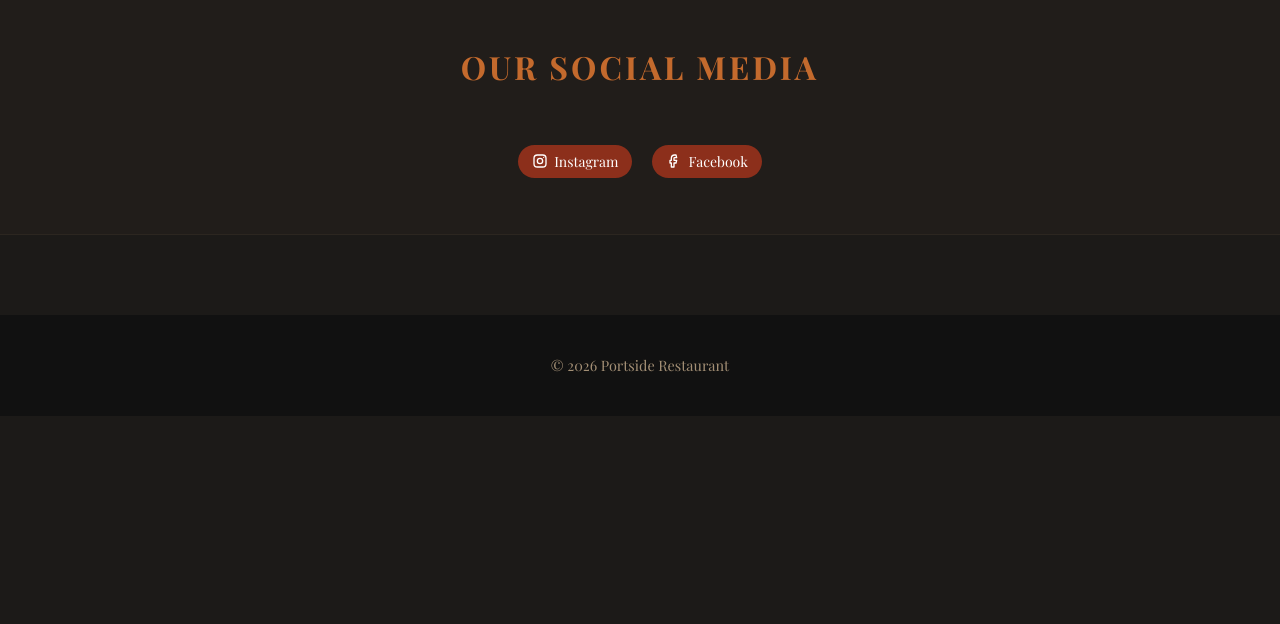
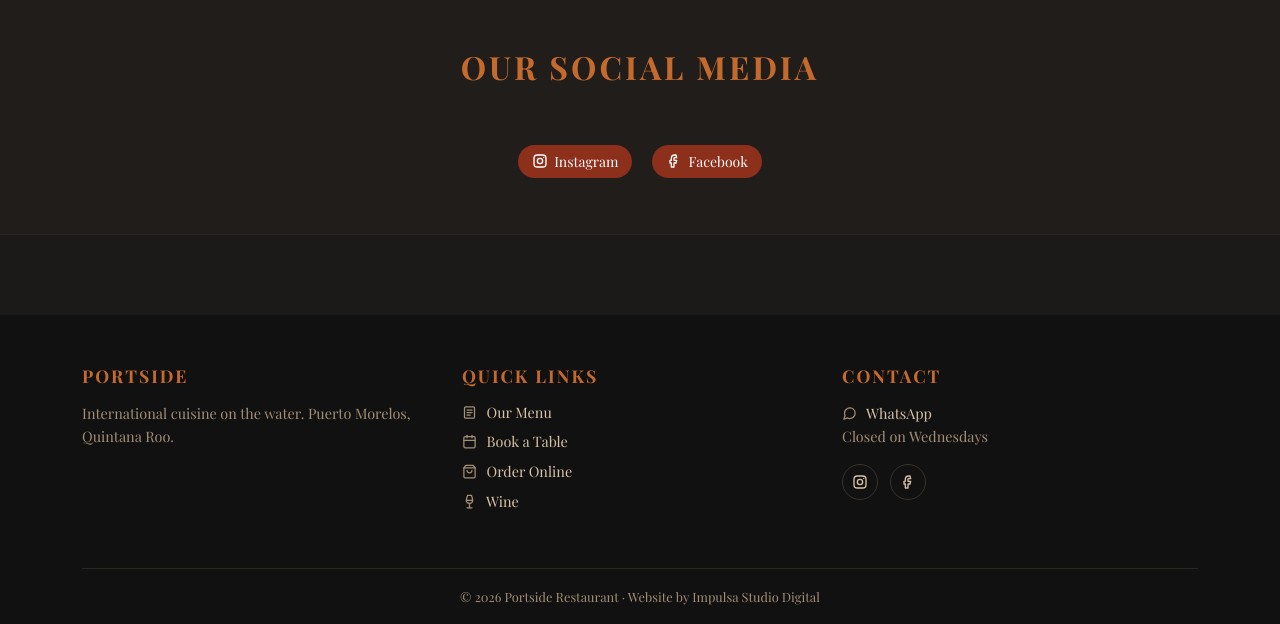
Before and after one commit to juanperdomo-9/entrelenguas-web, a Django app: page /en/ in a window 1280 px wide. Shown: the part 3133-3757 px from the top of the page. Before the commit the page ends 3505 px from the top, so only its background shows below. Run offline with Django 5.2, Linux system fonts and the light colour scheme; some libraries are stand-ins or nearby versions.

Commit message:
Agrega footer consistente en las 13 paginas del sitio
Nuevo partial _footer.html (autocontenido) con marca, accesos rapidos,
contacto/WhatsApp/horario, redes sociales y credito "Impulsa Studio
Digital". Reemplaza el footer basico de lista.html/home_en.html y lo
agrega a las 11 paginas que no tenian ninguno (carrito, checkout,
pickup, confirmaciones, ES/EN).

Co-Authored-By: Claude Sonnet 5 <noreply@anthropic.com>

```diff
--- /dev/null
+++ b/tienda/templates/tienda/_footer.html
@@ -0,0 +1,160 @@
+{% comment %}
+Footer del sitio. Incluir con {% include "tienda/_footer.html" %} antes de
+</body>. En páginas en inglés, pasar footer_idioma="en":
+  {% with footer_idioma="en" %}{% include "tienda/_footer.html" %}{% endwith %}
+Autocontenido (trae su propio <style>), funciona en cualquier página que ya
+cargue Bootstrap.
+{% endcomment %}
+
+<style>
+
+.site-footer{
+background:#111;
+color:#a38f75;
+margin-top:80px;
+padding:50px 0 0;
+font-family:'Playfair Display',serif;
+}
+
+.site-footer h3{
+color:#c46a2d;
+font-size:1.1rem;
+font-weight:700;
+letter-spacing:2px;
+margin-bottom:16px;
+}
+
+.site-footer p{
+color:#a38f75;
+font-size:0.9rem;
+line-height:1.6;
+}
+
+.site-footer a{
+color:#d8c3a5;
+text-decoration:none;
+font-size:0.9rem;
+}
+
+.site-footer a:hover{
+color:#c46a2d;
+}
+
+.site-footer .footer-links li{
+margin-bottom:8px;
+}
+
+.site-footer .footer-icon{
+width:15px;
+height:15px;
+vertical-align:-2px;
+margin-right:6px;
+}
+
+.site-footer .footer-social a{
+display:inline-flex;
+align-items:center;
+justify-content:center;
+width:36px;
+height:36px;
+border:1px solid #3a332c;
+border-radius:50%;
+margin-right:8px;
+}
+
+.site-footer .footer-social .footer-icon{
+margin-right:0;
+width:16px;
+height:16px;
+}
+
+.site-footer .footer-bottom{
+border-top:1px solid #2c2620;
+margin-top:40px;
+padding:18px 0;
+text-align:center;
+font-size:0.8rem;
+}
+
+.site-footer .footer-bottom a{
+color:#a38f75;
+text-decoration:underline;
+}
+
+</style>
+
+<footer class="site-footer">
+<div class="container">
+
+<div class="row gy-4 text-center text-md-start">
+
+<div class="col-md-4">
+<h3>PORTSIDE</h3>
+{% if footer_idioma == "en" %}
+<p>International cuisine on the water. Puerto Morelos, Quintana Roo.</p>
+{% else %}
+<p>Cocina internacional frente al mar. Puerto Morelos, Quintana Roo.</p>
+{% endif %}
+</div>
+
+<div class="col-md-4">
+<h3>{% if footer_idioma == "en" %}QUICK LINKS{% else %}ACCESOS RÁPIDOS{% endif %}</h3>
+<ul class="list-unstyled footer-links">
+<li>
+<svg class="footer-icon" viewBox="0 0 24 24" fill="none" stroke="currentColor" stroke-width="2" stroke-linecap="round" stroke-linejoin="round"><rect x="4" y="3" width="16" height="18" rx="2"></rect><line x1="8" y1="8" x2="16" y2="8"></line><line x1="8" y1="12" x2="16" y2="12"></line><line x1="8" y1="16" x2="13" y2="16"></line></svg>
+<a href="https://drive.google.com/file/d/12gw1WE7boidTD3wIRLO3R2IlW9Zr7w_m/view?usp=drivesdk" target="_blank">{% if footer_idioma == "en" %}Our Menu{% else %}Nuestro Menú{% endif %}</a>
+</li>
+<li>
+<svg class="footer-icon" viewBox="0 0 24 24" fill="none" stroke="currentColor" stroke-width="2" stroke-linecap="round" stroke-linejoin="round"><rect x="3" y="4" width="18" height="18" rx="2"></rect><line x1="16" y1="2" x2="16" y2="6"></line><line x1="8" y1="2" x2="8" y2="6"></line><line x1="3" y1="10" x2="21" y2="10"></line></svg>
+{% if footer_idioma == "en" %}
+<a href="{% url 'home_en' %}#reservation">Book a Table</a>
+{% else %}
+<a href="{% url 'lista_comidas' %}#reservas">Reservar mesa</a>
+{% endif %}
+</li>
+<li>
+<svg class="footer-icon" viewBox="0 0 24 24" fill="none" stroke="currentColor" stroke-width="2" stroke-linecap="round" stroke-linejoin="round"><path d="M6 2 3 6v14a2 2 0 0 0 2 2h14a2 2 0 0 0 2-2V6l-3-4Z"></path><path d="M3 6h18"></path><path d="M16 10a4 4 0 0 1-8 0"></path></svg>
+{% if footer_idioma == "en" %}
+<a href="{% url 'pickup_food_en' %}">Order Online</a>
+{% else %}
+<a href="{% url 'pickup_comida' %}">Order Online</a>
+{% endif %}
+</li>
+<li>
+<svg class="footer-icon" viewBox="0 0 24 24" fill="none" stroke="currentColor" stroke-width="2" stroke-linecap="round" stroke-linejoin="round"><path d="M8 22h8"></path><path d="M7 10h10"></path><path d="M12 15v7"></path><path d="M12 15a5 5 0 0 0 5-5c0-2-.5-4-2-8H9c-1.5 4-2 6-2 8a5 5 0 0 0 5 5Z"></path></svg>
+{% if footer_idioma == "en" %}
+<a href="{% url 'pickup_wine_en' %}">Wine</a>
+{% else %}
+<a href="{% url 'pickup_vinos' %}">Vinos</a>
+{% endif %}
+</li>
+</ul>
+</div>
+
+<div class="col-md-4">
+<h3>{% if footer_idioma == "en" %}CONTACT{% else %}CONTACTO{% endif %}</h3>
+<p>
+<svg class="footer-icon" viewBox="0 0 24 24" fill="none" stroke="currentColor" stroke-width="2" stroke-linecap="round" stroke-linejoin="round"><path d="M21 11.5a8.38 8.38 0 0 1-.9 3.8 8.5 8.5 0 0 1-7.6 4.7 8.38 8.38 0 0 1-3.8-.9L3 21l1.9-5.7a8.38 8.38 0 0 1-.9-3.8 8.5 8.5 0 0 1 4.7-7.6 8.38 8.38 0 0 1 3.8-.9h.5a8.48 8.48 0 0 1 8 8v.5z"></path></svg>
+<a href="https://wa.me/529843158308" target="_blank">WhatsApp</a>
+<br>
+{% if footer_idioma == "en" %}Closed on Wednesdays{% else %}Cerrado los miércoles{% endif %}
+</p>
+<div class="footer-social">
+<a href="https://www.instagram.com/portsidepm" target="_blank" aria-label="Instagram">
+<svg class="footer-icon" viewBox="0 0 24 24" fill="none" stroke="currentColor" stroke-width="2" stroke-linecap="round" stroke-linejoin="round"><rect x="3" y="3" width="18" height="18" rx="5"></rect><circle cx="12" cy="12" r="4"></circle><line x1="17.5" y1="6.5" x2="17.5" y2="6.5"></line></svg>
+</a>
+<a href="https://www.facebook.com" target="_blank" aria-label="Facebook">
+<svg class="footer-icon" viewBox="0 0 24 24" fill="none" stroke="currentColor" stroke-width="2" stroke-linecap="round" stroke-linejoin="round"><path d="M15 3h-2a5 5 0 0 0-5 5v3H6v4h2v6h4v-6h3l1-4h-4V8a1 1 0 0 1 1-1h3Z"></path></svg>
+</a>
+</div>
+</div>
+
+</div>
+
+<div class="footer-bottom">
+© 2026 Portside {% if footer_idioma == "en" %}Restaurant{% else %}Restaurante{% endif %}
+· {% if footer_idioma == "en" %}Website by{% else %}Sitio hecho por{% endif %} Impulsa Studio Digital
+</div>
+
+</div>
+</footer>
--- a/tienda/templates/tienda/carrito.html
+++ b/tienda/templates/tienda/carrito.html
@@ -216,5 +216,7 @@ Explorar productos
 
 </div>
 
+{% include "tienda/_footer.html" %}
+
 </body>
 </html>
--- a/tienda/templates/tienda/cart_en.html
+++ b/tienda/templates/tienda/cart_en.html
@@ -217,5 +217,9 @@ Browse menu
 
 </div>
 
+{% with footer_idioma="en" %}
+{% include "tienda/_footer.html" %}
+{% endwith %}
+
 </body>
 </html>
--- a/tienda/templates/tienda/checkout.html
+++ b/tienda/templates/tienda/checkout.html
@@ -182,5 +182,7 @@ tipoPedido.addEventListener("change", toggleZona);
 toggleZona();
 </script>
 
+{% include "tienda/_footer.html" %}
+
 </body>
 </html>
--- a/tienda/templates/tienda/checkout_en.html
+++ b/tienda/templates/tienda/checkout_en.html
@@ -181,5 +181,9 @@ tipoPedido.addEventListener("change", toggleZona);
 toggleZona();
 </script>
 
+{% with footer_idioma="en" %}
+{% include "tienda/_footer.html" %}
+{% endwith %}
+
 </body>
 </html>
--- a/tienda/templates/tienda/compra_exitosa.html
+++ b/tienda/templates/tienda/compra_exitosa.html
@@ -82,5 +82,7 @@ font-size:0.95rem;
 
 </div>
 
+{% include "tienda/_footer.html" %}
+
 </body>
 </html>
--- a/tienda/templates/tienda/home_en.html
+++ b/tienda/templates/tienda/home_en.html
@@ -419,9 +419,9 @@ loading="lazy">
 </div>
 </section>
 
-<footer>
-© 2026 Portside Restaurant
-</footer>
+{% with footer_idioma="en" %}
+{% include "tienda/_footer.html" %}
+{% endwith %}
 
 <script src="https://cdn.jsdelivr.net/npm/bootstrap@5.3.2/dist/js/bootstrap.bundle.min.js"></script>
 <script>
--- a/tienda/templates/tienda/lista.html
+++ b/tienda/templates/tienda/lista.html
@@ -422,9 +422,7 @@ loading="lazy">
 </div>
 </section>
 
-<footer>
-© 2026 Portside Restaurante
-</footer>
+{% include "tienda/_footer.html" %}
 
 <script src="https://cdn.jsdelivr.net/npm/bootstrap@5.3.2/dist/js/bootstrap.bundle.min.js"></script>
 <script>
--- a/tienda/templates/tienda/order_success_en.html
+++ b/tienda/templates/tienda/order_success_en.html
@@ -67,5 +67,9 @@ Back to Home
 
 </div>
 
+{% with footer_idioma="en" %}
+{% include "tienda/_footer.html" %}
+{% endwith %}
+
 </body>
 </html>
--- a/tienda/templates/tienda/pickup_comida.html
+++ b/tienda/templates/tienda/pickup_comida.html
@@ -233,5 +233,7 @@ toast.classList.remove("show");
 
 </script>
 
+{% include "tienda/_footer.html" %}
+
 </body>
 </html>
--- a/tienda/templates/tienda/pickup_food_en.html
+++ b/tienda/templates/tienda/pickup_food_en.html
@@ -231,5 +231,9 @@ toast.classList.remove("show");
 });
 </script>
 
+{% with footer_idioma="en" %}
+{% include "tienda/_footer.html" %}
+{% endwith %}
+
 </body>
 </html>
--- a/tienda/templates/tienda/pickup_vinos.html
+++ b/tienda/templates/tienda/pickup_vinos.html
@@ -233,5 +233,7 @@ toast.classList.remove("show");
 
 </script>
 
+{% include "tienda/_footer.html" %}
+
 </body>
 </html>
--- a/tienda/templates/tienda/pickup_wines_en.html
+++ b/tienda/templates/tienda/pickup_wines_en.html
@@ -231,5 +231,9 @@ toast.classList.remove("show");
 });
 </script>
 
+{% with footer_idioma="en" %}
+{% include "tienda/_footer.html" %}
+{% endwith %}
+
 </body>
 </html>
--- a/tienda/templates/tienda/reserva_confirmada.html
+++ b/tienda/templates/tienda/reserva_confirmada.html
@@ -91,6 +91,8 @@ Te esperamos en <strong>Portside</strong>. ¡Gracias por elegirnos!
 
 </div>
 
+{% include "tienda/_footer.html" %}
+
 </body>
 
 </html>
```
